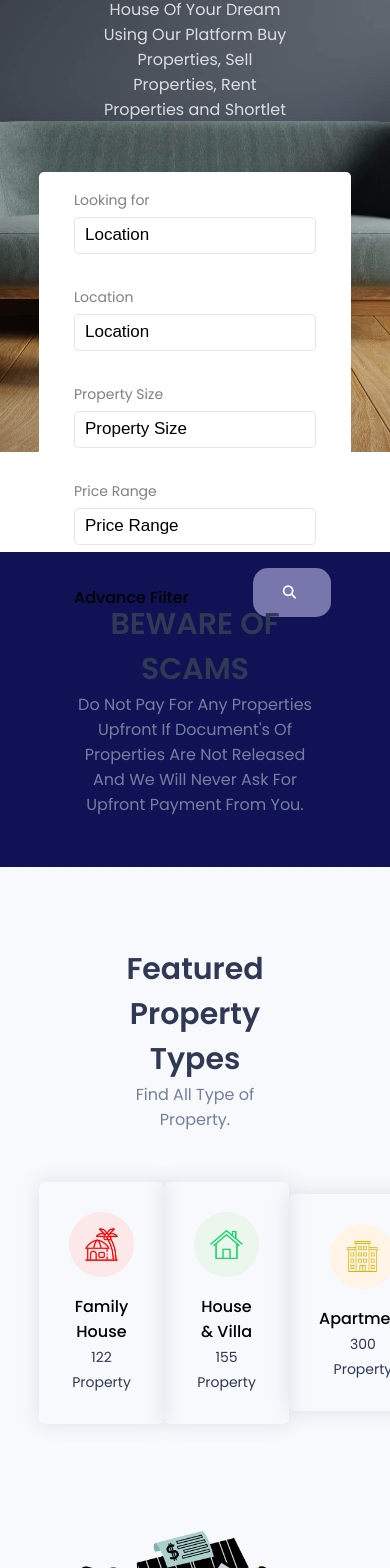
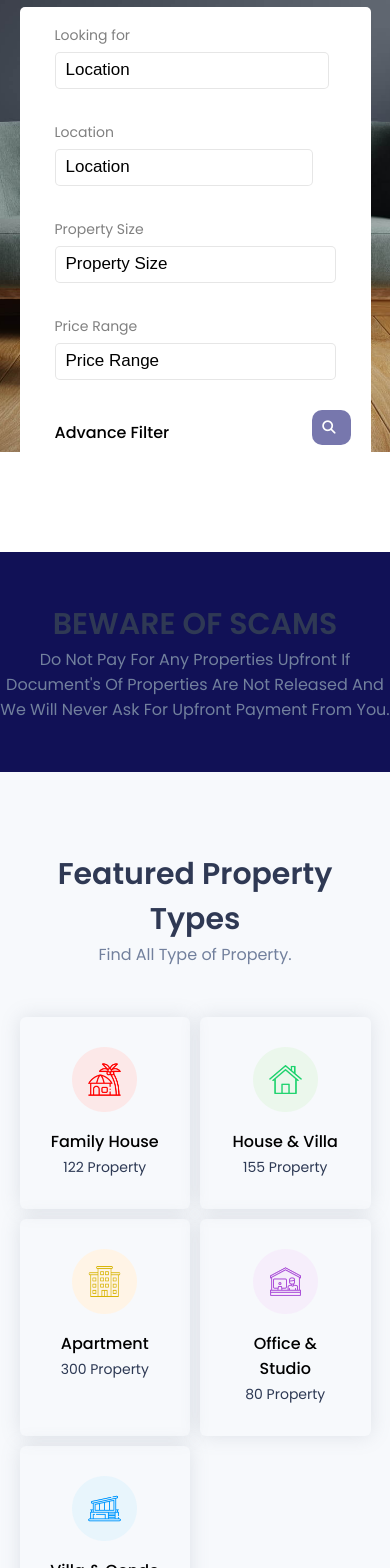
Before and after one commit to Teejay-deen/FHandP, a React (Create React App) app: page / in a window 390 px wide. Shown: the part 392-1960 px from the top of the page. Built offline with nearby package versions, Linux system fonts and the light colour scheme.

Commit message:
refactor

```diff
--- a/src/App.css
+++ b/src/App.css
@@ -34,8 +34,8 @@ ul{
 }
 
 button{
-  border-radius: 15px;
-  padding: 17px 30px;
+  border-radius: 10px;
+  padding: 10px 10px;
   background-color: rgb(119, 119, 173);
   border: none;
   color: #fff;
@@ -77,10 +77,12 @@ button i{
 }
 
 .grid5{
-  display: flex;
-  justify-content: space-between;
-  align-items: center ;
+  display: grid;
+  grid-template-columns: repeat(5, 1fr);
+  grid-gap: 10px;
 }
+
+
 
 label{
   color: #2d3954;
@@ -163,7 +165,7 @@ img{
 }
 
 .back .container {
-  color: #324aa3;
+  color: rgb(14, 17, 15);
   padding: 80px 0;
 }
 
@@ -173,5 +175,24 @@ img{
 }
 
 .mb{
-  margin-bottom: 80%;
+  margin-bottom: 80px;
 }
+
+
+@media screen and (max-width:768px) {
+  .grid3, .grid5{
+     grid-template-columns: repeat(2, 1fr);
+  }
+
+  .heading {
+    width: 100%;
+  }
+
+  .container{
+    max-width: 90%;
+  }
+
+  .back, .back::after, .back img{
+    height: 30vh;
+  }
+}
```
Also changed, not shown: src/components/home/Featured/featured.css (+10 -6 lines), src/components/home/recent/Recent.css (line endings or trailing spaces).
